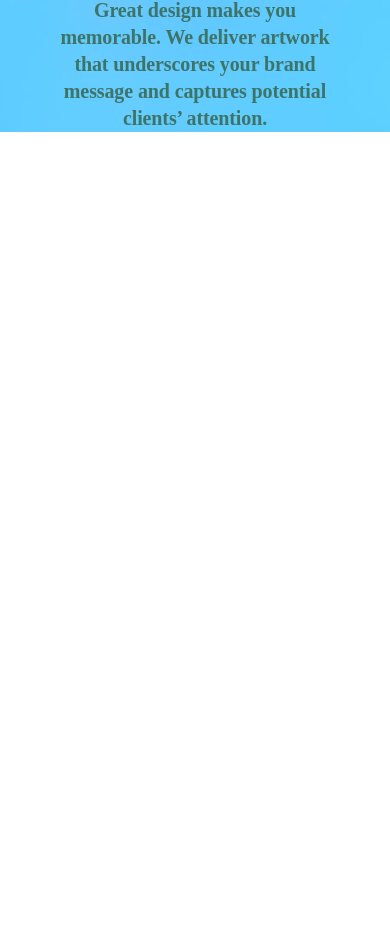
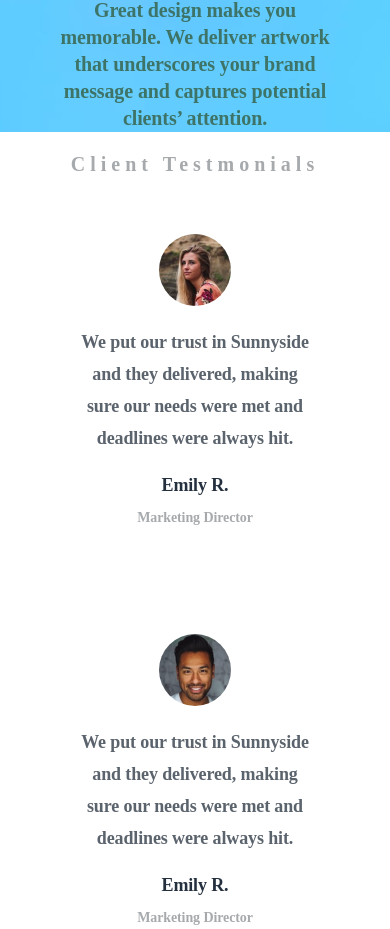
Before and after one commit to Fabio-Matiusso/sunnysideAgency, a React (Create React App) app: page / in a window 390 px wide. Shown: the part 3668-4597 px from the top of the page. Before the commit the page ends 3800 px from the top, so only its background shows below. Built offline with nearby package versions, Linux system fonts and the light colour scheme.

Commit message:
Adicionando depoimentos dos clientes e deixando responsivo

```diff
--- a/src/App.js
+++ b/src/App.js
@@ -3,6 +3,7 @@
 import Header from "./components/header/Header";
 import Creatives from "./components/creatives/Creatives";
 import Services from "./components/services/Services";
+import Clients from "./components/clients/Clients";
 
 function App() {
   return (
@@ -10,6 +11,7 @@
       <Header />
       <Creatives />
       <Services />
+      <Clients />
     </>
   );
 }
--- /dev/null
+++ b/src/components/clients/Clients.js
@@ -0,0 +1,222 @@
+import React from "react";
+import styled from 'styled-components'
+import Slide from 'react-reveal/Slide'
+import EmilyImage from '../../images/image-emily.jpg'
+import JennieImage from '../../images/image-jennie.jpg'
+import ThomasImage from '../../images/image-thomas.jpg'
+import Zoom from 'react-reveal/Zoom'
+
+const ContainerClients = styled.div`
+    display: grid;
+    grid-template-columns: repeat(3, 1fr);
+    max-width: 1200px;
+    margin: 0 auto;
+    height: 450px;
+    align-items: center;
+
+    @media (max-width: 768px) {
+        grid-template-columns: auto;
+    }
+`
+
+const ClientTitle = styled.h1`
+    font-family: 'Fraunces 9pt Soft';
+    font-style: normal;
+    font-weight: 900;
+    font-size: 20px;
+    line-height: 25px;
+    text-align: center;
+    letter-spacing: 5px;
+    color: #A7AAAD;
+    grid-column: 2;
+
+    @media (max-width: 768px){
+        grid-row: 1;
+        grid-column: 1;
+        align-self: flex-start;
+        margin-top: 20px;
+    }
+`
+
+const ImageClients = styled.img`
+    width: 72px;
+    height: 72px;
+    border-radius: 36px;
+    margin: 0 auto;
+`
+
+
+const ClientInfo = styled.div`
+    display: flex;
+    flex-direction: column;
+    justify-content: space-between;
+    text-align: center;
+    font-family: 'Barlow';
+    font-style: normal;
+    font-weight: 600;
+    font-size: 18px;
+    line-height: 32px;
+    text-align: center;
+    letter-spacing: -0.128571px;
+    color: #5B636D;
+    gap: 50px;
+
+    @media (max-width: 768px){
+        gap: 20px;
+    }
+`
+
+const NameAndOcupation = styled.div`
+    height: 56px;
+    display: flex;
+    flex-direction: column;
+    justify-content: space-between;
+
+    span{
+    font-family: 'Fraunces 9pt Soft';
+    font-style: normal;
+    font-weight: 900;
+    font-size: 18px;
+    line-height: 22px;
+    text-align: center;
+    letter-spacing: -0.128571px;
+    color: #24303E;
+    }
+
+    p{
+    font-family: 'Barlow';
+    font-style: normal;
+    font-weight: 600;
+    font-size: 14px;
+    line-height: 25px;
+    text-align: center;
+    letter-spacing: -0.1px;
+    color: #A7AAAD;
+    }
+`
+
+
+const Emily = styled.div`
+    display: flex;
+    align-items: center;
+    justify-content: center;
+    grid-column: 1;
+    height: 100%;
+    width: 80%;
+    margin: 0 auto;
+
+    @media (max-width: 768px){
+        grid-column: 1;
+        grid-row: 1;
+        width: 60%;
+        margin-top: 50px;
+        height: 350px;
+    }
+
+    @media (max-width: 400px){
+        height: 400px;
+    }
+`
+
+const Thomas = styled.div`
+    display: flex;
+    align-items: center;
+    justify-content: center;
+    grid-column: 2;
+    height: 100%;
+    width: 80%;
+    margin: 0 auto;
+
+    @media (max-width: 768px){
+        grid-column: 1;
+        grid-row: 2;
+        width: 60%;
+        height: 350px;
+    }
+
+    @media (max-width: 400px){
+        height: 400px;
+    }
+`
+
+const Jennie = styled.div`
+    display: flex;
+    align-items: center;
+    justify-content: center;
+    grid-column: 3;
+    height: 100%;
+    width: 80%;
+    margin: 0 auto;
+
+    @media (max-width: 768px){
+        grid-column: 1;
+        grid-row: 3;
+        width: 60%;
+        height: 350px;
+    }
+
+    @media (max-width: 400px){
+        height: 400px;
+    }
+`
+
+
+
+const Clients = () =>{
+    return(
+        <ContainerClients>
+
+            <ClientTitle>Client Testmonials</ClientTitle>
+
+            {/* EMILY */}
+
+            <Emily>
+                <Slide left>
+                    <ClientInfo>
+                        <ImageClients src = {EmilyImage}/>
+                        <ClientInfo>We put our trust in Sunnyside and they delivered, making sure our needs were met and deadlines were always hit.</ClientInfo>
+
+                        <NameAndOcupation>
+                            <span>Emily R.</span>
+                            <p>Marketing Director</p>
+                        </NameAndOcupation>
+                    </ClientInfo>
+                </Slide>
+            </Emily>
+
+            {/* THOMAS */}
+
+            <Thomas>
+                <Zoom>
+                    <ClientInfo>
+                        <ImageClients src = {ThomasImage}/>
+                        <ClientInfo>We put our trust in Sunnyside and they delivered, making sure our needs were met and deadlines were always hit.</ClientInfo>
+
+                        <NameAndOcupation>
+                            <span>Emily R.</span>
+                            <p>Marketing Director</p>
+                        </NameAndOcupation>
+                    </ClientInfo>
+                </Zoom>
+            </Thomas>
+
+            <Jennie>
+                <Slide right>
+                    <ClientInfo>
+                        <ImageClients src = {JennieImage}/>
+                        <ClientInfo>We put our trust in Sunnyside and they delivered, making sure our needs were met and deadlines were always hit.</ClientInfo>
+
+                        <NameAndOcupation>
+                            <span>Emily R.</span>
+                            <p>Marketing Director</p>
+                        </NameAndOcupation>
+                    </ClientInfo>
+                </Slide>
+            </Jennie>
+
+
+        </ContainerClients>
+    )
+}
+
+export default Clients
```
